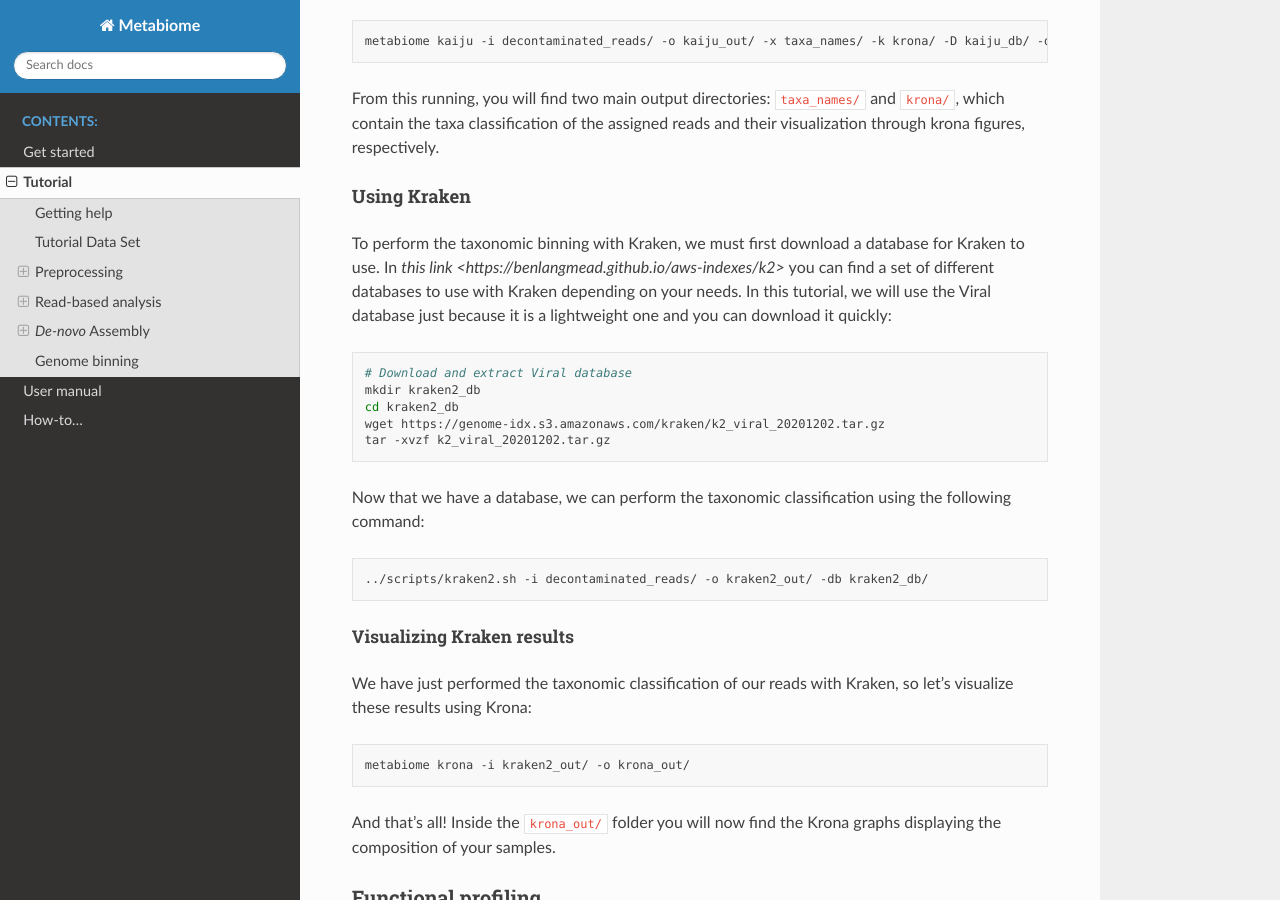
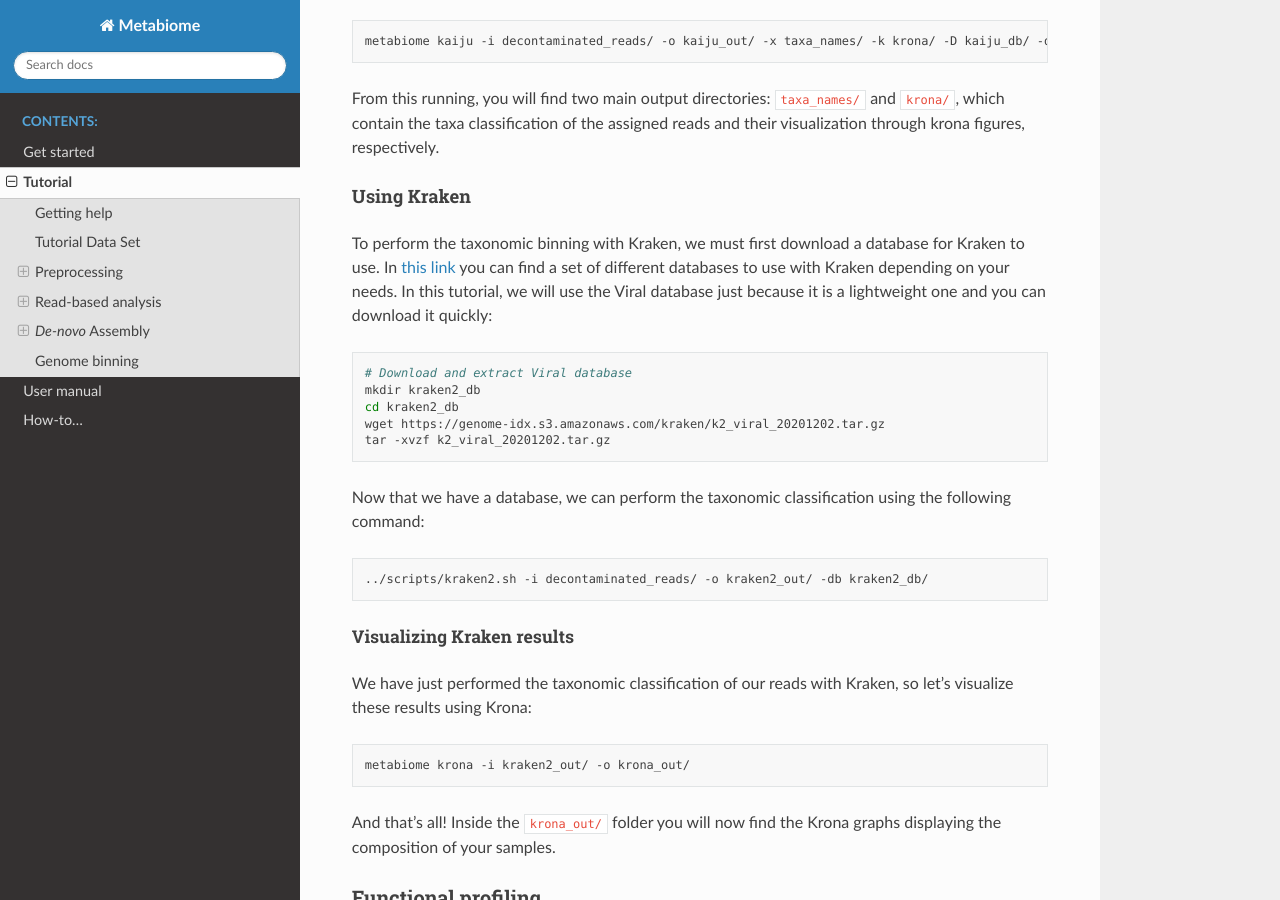
Before and after one commit to Nesper94/Metabiome, a Sphinx documentation site: the page built from documentation/source/tutorial.rst, in a window 1280 px wide and 900 px high, scrolled down 3525 px. Built offline with Sphinx 7.4.7 and the Read the Docs theme 2.0.0, drawn with Linux system fonts in a browser that asks for light colours.

Commit message:
fix: Add _ to link

```diff
--- a/documentation/source/tutorial.rst
+++ b/documentation/source/tutorial.rst
@@ -169,7 +169,7 @@ Using Kraken
 ............
 
 To perform the taxonomic binning with Kraken, we must first download a database
-for Kraken to use. In `this link <https://benlangmead.github.io/aws-indexes/k2>`
+for Kraken to use. In `this link <https://benlangmead.github.io/aws-indexes/k2>`_
 you can find a set of different databases to use with Kraken depending on your
 needs. In this tutorial, we will use the Viral database just because it is a
 lightweight one and you can download it quickly:
```
